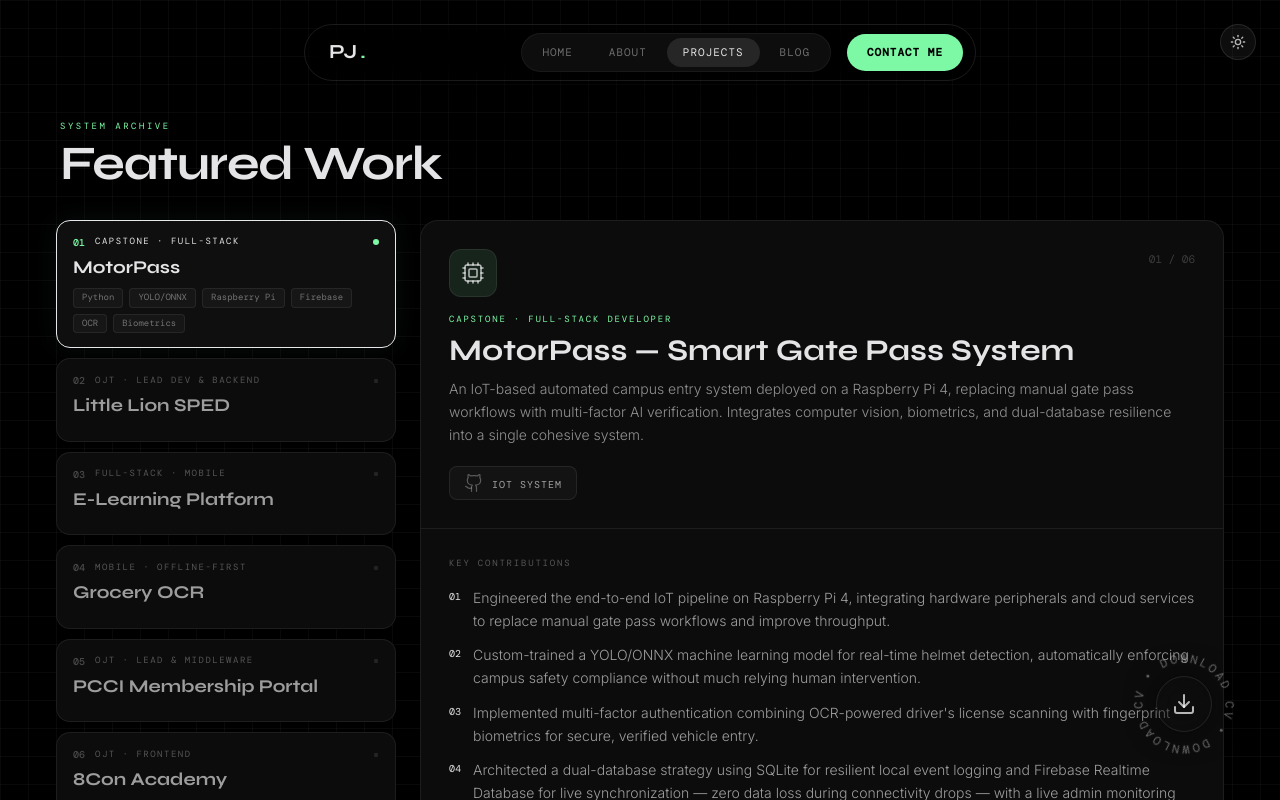
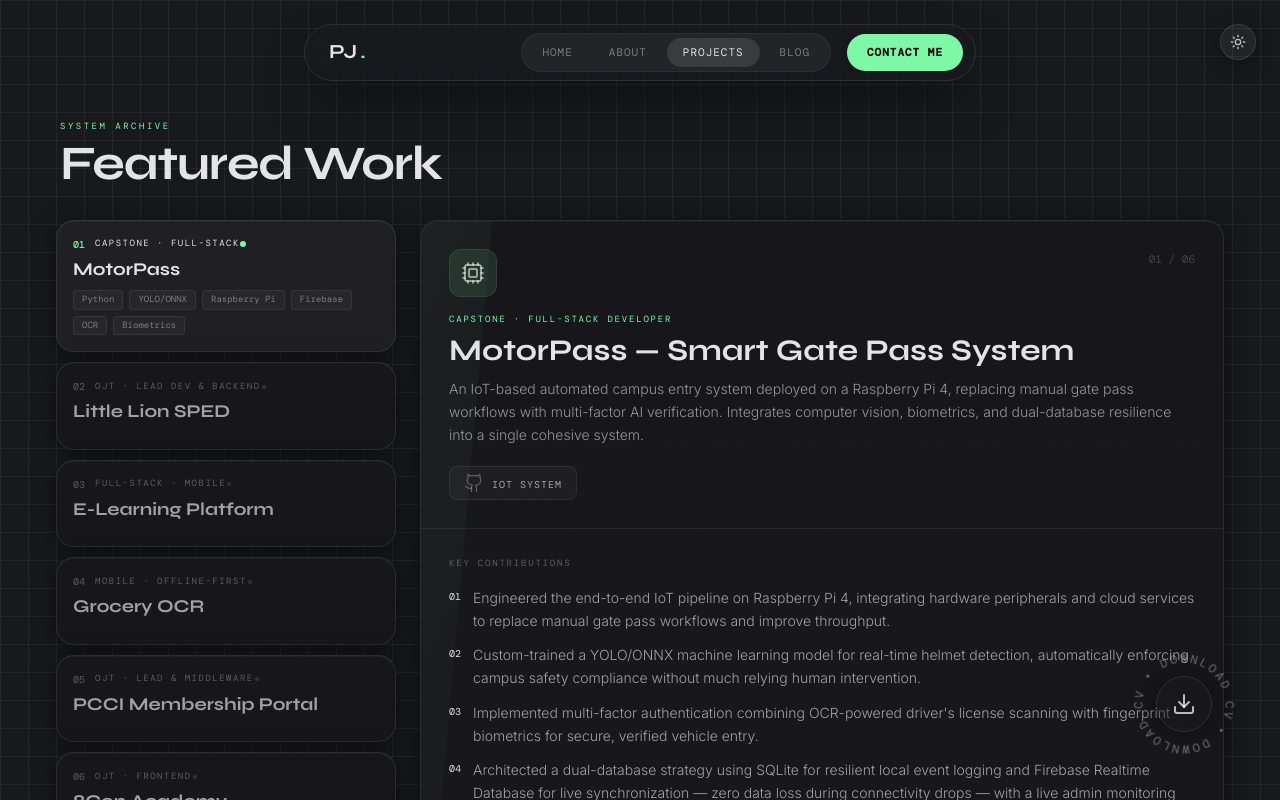
Before and after one commit to PaulPunzal/paul-portfolio, a Next.js app: page /projects in a window 1280 px wide. Shown: the top 800 px of the page. Built offline with nearby package versions, Linux system fonts and the light colour scheme; a web font is replaced by a local one.

Commit message:
fix: too dark theme in dark mode

```diff
--- a/next.config.ts
+++ b/next.config.ts
@@ -14,7 +14,8 @@ const nextConfig: NextConfig = {
 };
 
 module.exports = {
-  allowedDevOrigins: [process.env.DEV_ORIGIN!],
+  // allowedDevOrigins: [process.env.DEV_ORIGIN!],
+  allowedDevOrigins: ["192.168.56.1"],
 }
 
 export default nextConfig;
--- a/src/app/globals.css
+++ b/src/app/globals.css
@@ -45,6 +45,18 @@
 
   --radius: 18px;
   --nav-height: 64px;
+}
+
+[data-theme="dark"], :root {
+  --black: #17191d;          /* was #000000 */
+  --surface-0: #0c0e11;
+  --surface-1: #111113;      /* was #0c0c0c */
+  --surface-1-hover: #17171a;
+  --surface-3: #141416;
+  --bg-card: #17171b;        /* was #131316 */
+  --bg-card-hover: #202024;  /* was #1c1c20 */
+  --grid-line: rgba(255, 255, 255, 0.05);  /* was 0.035 */
+  --noise-opacity: 0.55;     /* was 0.4 */
 }
 
 [data-theme="light"] {
--- a/src/app/projects/page.tsx
+++ b/src/app/projects/page.tsx
@@ -88,10 +88,8 @@ export default function ProjectsPage() {
                 <button
                   key={project.id}
                   onClick={() => handleProjectClick(project.id)}
-                  className={`group w-full text-left rounded-[14px] border px-4 py-3.5 transition-all duration-300 cursor-pointer ${
-                    isActive
-                      ? "bg-[var(--surface-3)] border-accent/30 shadow-[0_0_24px_rgba(125,249,166,0.06)]"
-                      : "bg-[var(--surface-1)] border-[rgb(var(--ink)/7%)] hover:border-[rgb(var(--ink)/15%)] hover:bg-[var(--surface-3)]"
+                  className={`group w-full text-left bento-card clickable accent-border !p-4 ${
+                    isActive ? "!bg-[var(--bg-card-hover)] !border-accent/30 shadow-[0_0_24px_rgba(125,249,166,0.06)]" : ""
                   }`}
                 >
                   <div className="flex items-center justify-between mb-1.5">
@@ -160,7 +158,7 @@ export default function ProjectsPage() {
         <div
           key={active.id}
           ref={detailPanelRef}
-          className="flex-1 min-w-0 bg-[var(--surface-1)] border border-[rgb(var(--ink)/7%)] rounded-[18px] overflow-hidden animate-in fade-in slide-in-from-bottom-2 duration-300 scroll-mt-24"
+          className="bento-card flex-1 min-w-0 !p-0 overflow-hidden animate-in fade-in slide-in-from-bottom-2 duration-300 scroll-mt-24"
         >
           {/* ── Detail Header ───────────────────────────────────────────── */}
           <div className="border-b border-[rgb(var(--ink)/7%)] p-5 lg:p-7">
```
